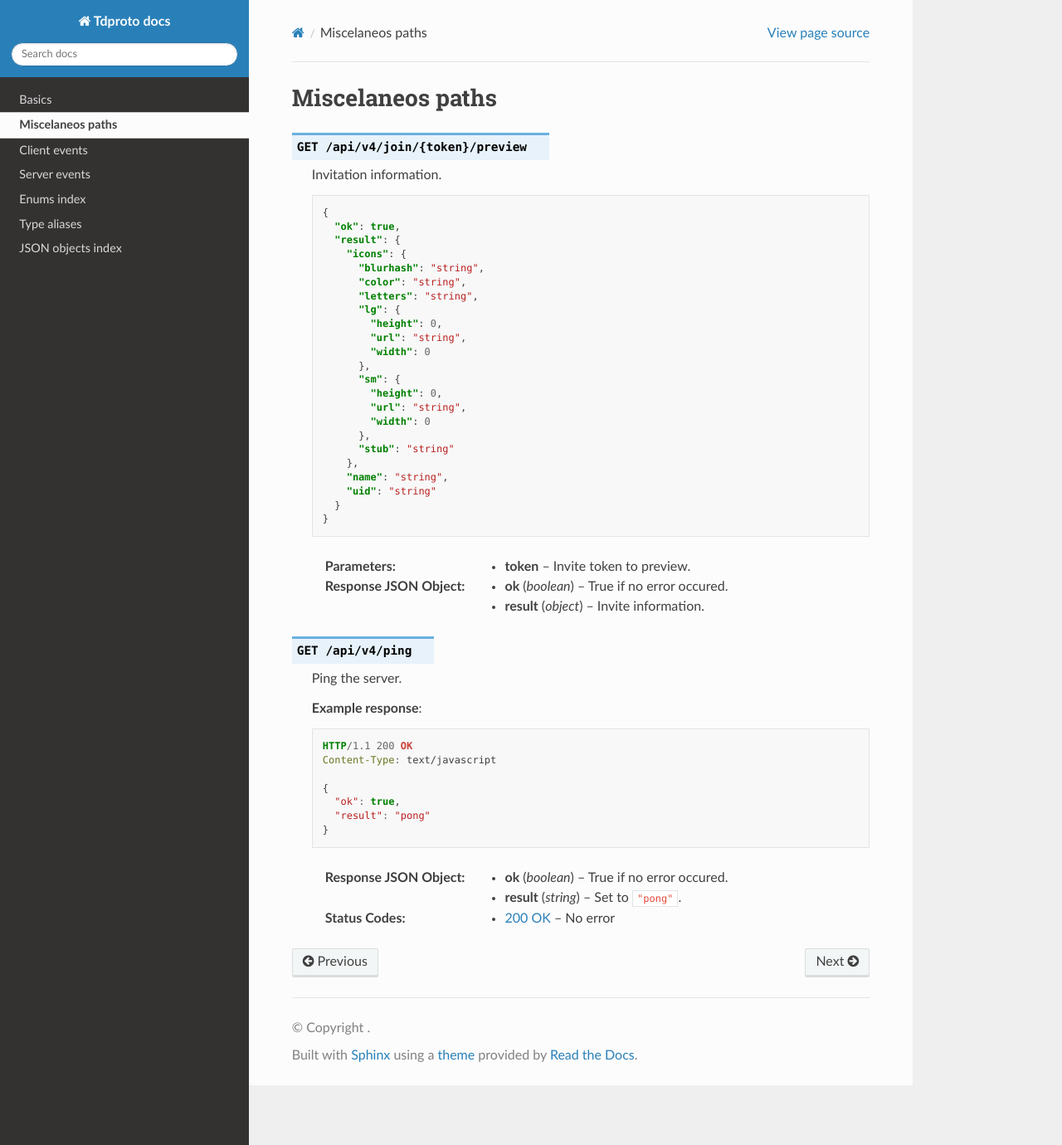
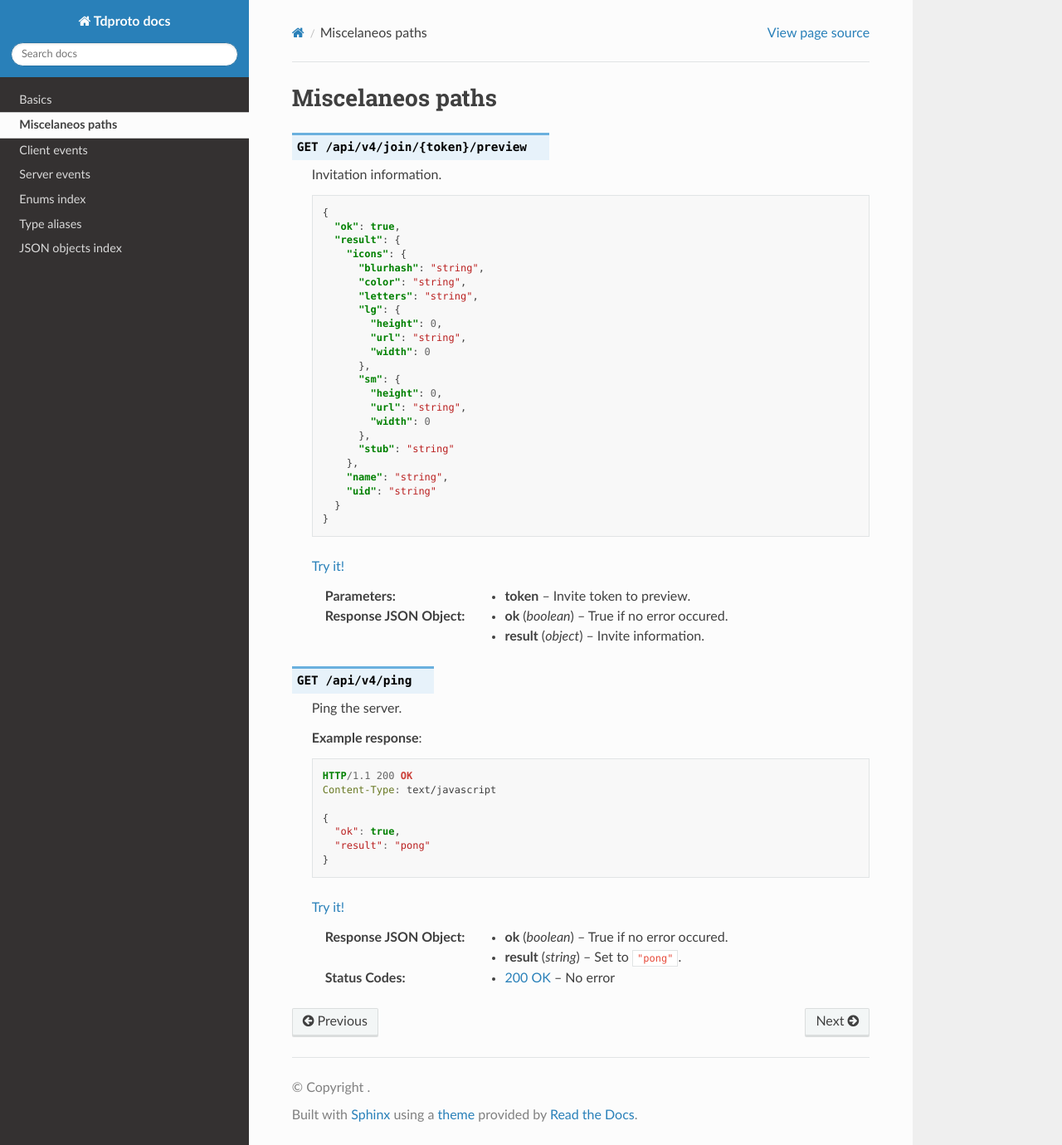
Before and after one commit to tada-team/tdproto-sphinx, a Sphinx documentation site: the page built from docs/misc_paths.rst, in a window 1280 px wide and 1380 px high. Shown: the whole window at 83% size. Built offline with Sphinx 7.4.7 and the Read the Docs theme 2.0.0, drawn with Linux system fonts in a browser that asks for light colours.

Commit message:
Added swagger links to misc paths

```diff
--- a/docs/misc_paths.rst
+++ b/docs/misc_paths.rst
@@ -31,6 +31,8 @@ Miscelaneos paths
         }
       }
 
+   `Try it! <https://tada-team.github.io/td-swagger-ui/#/default/get_api_v4_join__token__preview>`__
+
    :param token: Invite token to preview.
    :resjson boolean ok: True if no error occured.
    :resjson object result: Invite information.
@@ -51,6 +53,8 @@ Miscelaneos paths
         "result": "pong"
       }
 
+   `Try it! <https://tada-team.github.io/td-swagger-ui/#/default/get_api_v4_ping>`__
+
    :resjson boolean ok: True if no error occured.
    :resjson string result: Set to ``"pong"``.
 
```
